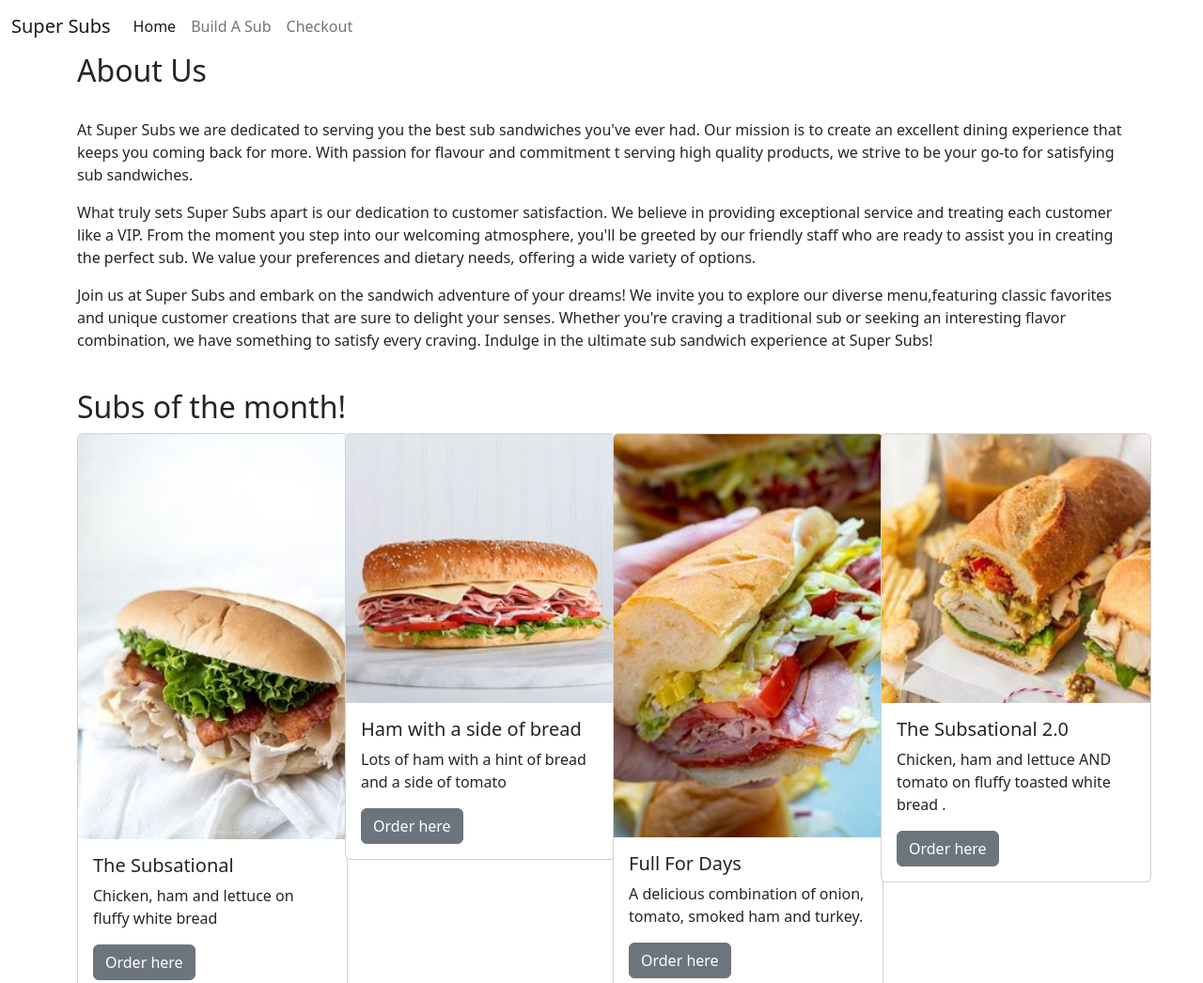
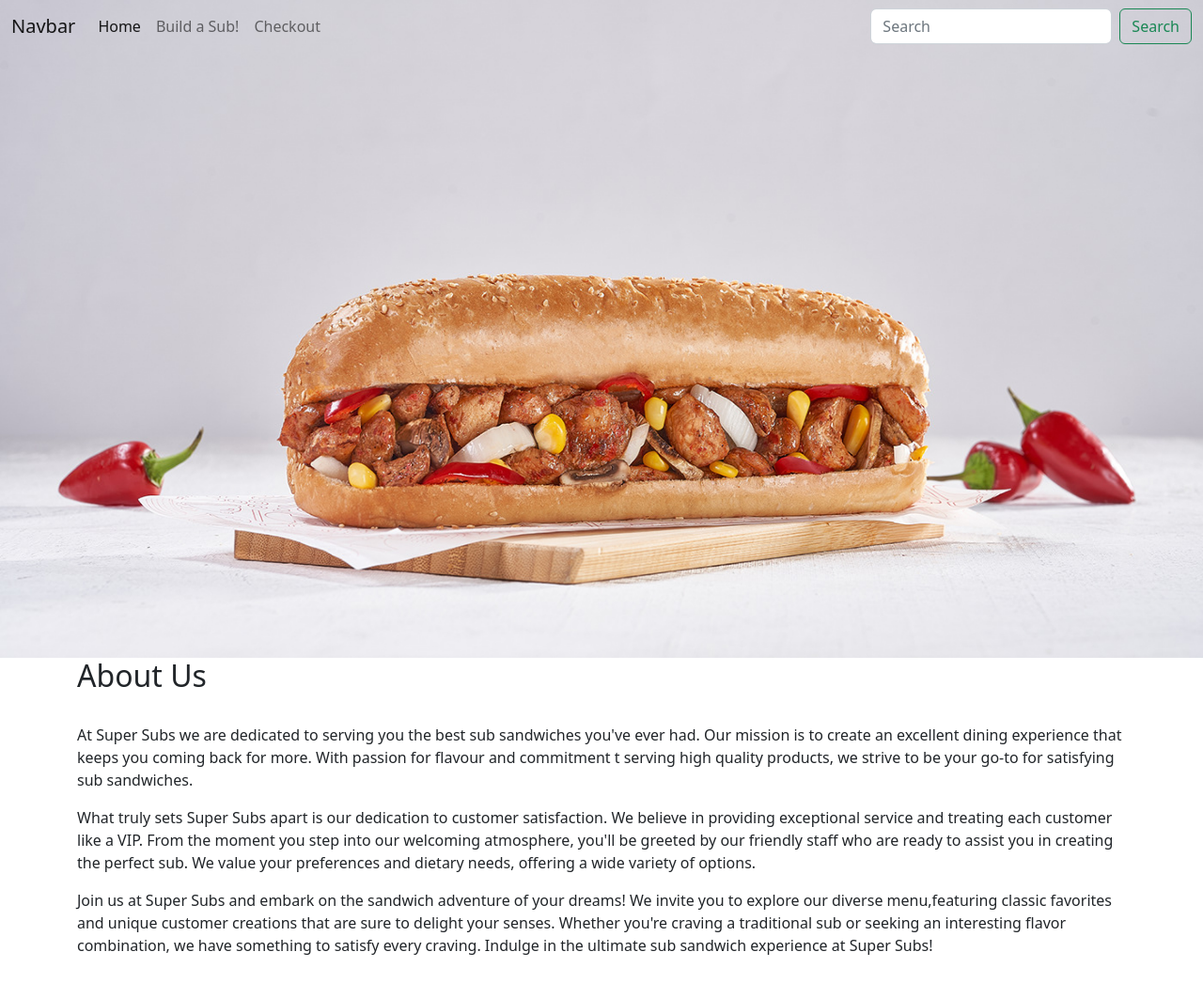
Before and after one commit to simonedt04/dv100_t2_project, a plain HTML site: page index.html in a window 1280 px wide. Shown: the top 1046 px of the page at 94% size. Drawn offline with nearby package versions, Linux system fonts and the light colour scheme.

Commit message:
update home page

```diff
--- a/css/main.css
+++ b/css/main.css
@@ -0,0 +1,8 @@
+header{
+    width: 100%;
+    height: 700px ;
+    background-image: url('../assets/Header.jpg');
+    background-repeat: no-repeat;
+    background-size: cover;
+    background-position: center;
+}
--- a/index.html
+++ b/index.html
@@ -24,27 +24,30 @@
 <header>
     <nav class="navbar navbar-expand-lg bg-body-tertiary">
         <div class="container-fluid">
-      <a class="navbar-brand" href="#">Super Subs</a>
+          <a class="navbar-brand" href="#">Navbar</a>
           <button class="navbar-toggler" type="button" data-bs-toggle="collapse" data-bs-target="#navbarSupportedContent" aria-controls="navbarSupportedContent" aria-expanded="false" aria-label="Toggle navigation">
             <span class="navbar-toggler-icon"></span>
           </button>
           <div class="collapse navbar-collapse" id="navbarSupportedContent">
-
             <ul class="navbar-nav me-auto mb-2 mb-lg-0">
-
               <li class="nav-item">
                 <a class="nav-link active" aria-current="page" href="index.html">Home</a>
               </li>
 
               <li class="nav-item">
-            <a class="nav-link" href="pages/BuildaSub.html">Build A Sub</a>
+                <a class="nav-link" href="#">Build a Sub!</a>
               </li>
 
               <li class="nav-item">
-            <a class="nav-link" href="pages/Checkout.html">Checkout</a>
+                <a class="nav-link" href="#">Checkout</a>
               </li>
 
+
             </ul>
+            <form class="d-flex" role="search">
+              <input class="form-control me-2" type="search" placeholder="Search" aria-label="Search">
+              <button class="btn btn-outline-success" type="submit">Search</button>
+            </form>
           </div>
         </div>
       </nav>
```
Also changed, not shown: assets/Header.jpg (added). Lines whose indentation alone changed are shown as unchanged.
